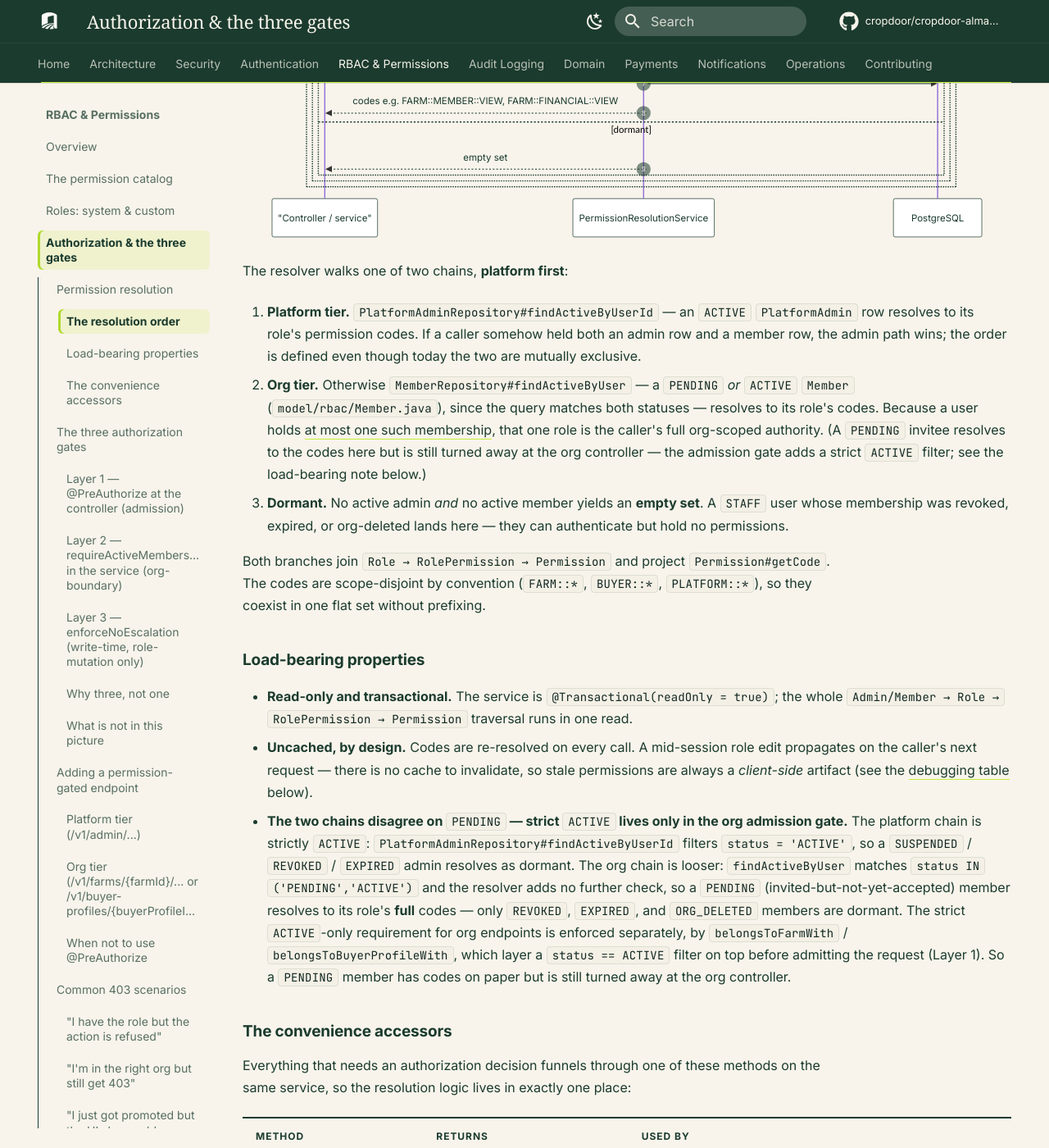
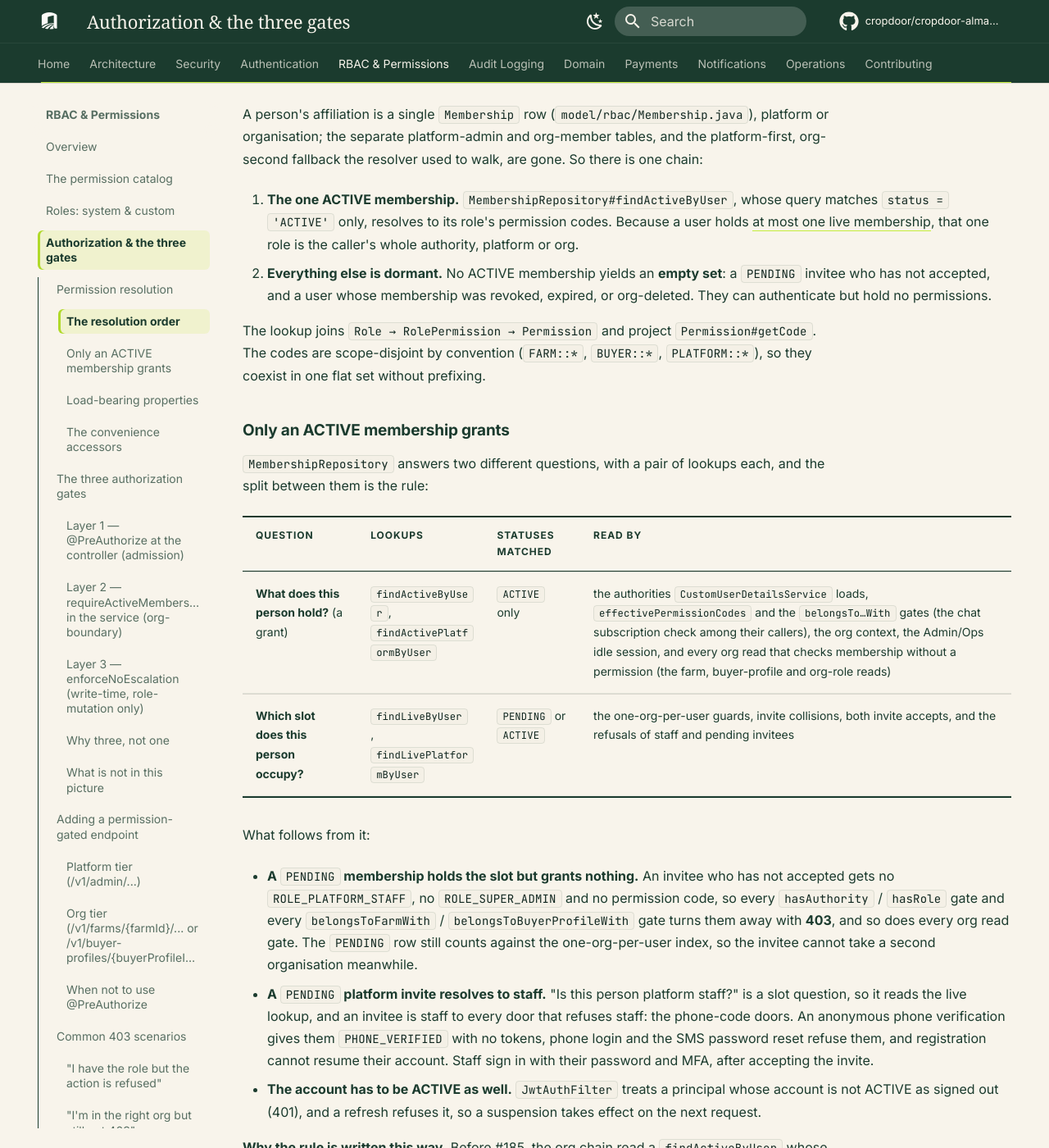
Before and after one commit to cropdoor/cropdoor-almanac, an MkDocs documentation site: the page built from docs/rbac/authorization.md, in a window 1280 px wide and 1400 px high, scrolled down 1316 px. Shown: the whole window at 82% size. Built offline with MkDocs 1.6.1 and Material for MkDocs 9.7.7, drawn with Linux system fonts in a browser that asks for light colours; some web fonts are replaced; comment, search, counter and statistics services are not loaded; some of the changed text lies outside the part shown.

Commit message:
rbac authorization: only an ACTIVE membership grants; a PENDING one holds the slot and resolves to staff at the phone-code doors (Pending invite sign-in, part 1 merged #378; part 2 in progress)

````diff
--- a/docs/rbac/authorization.md
+++ b/docs/rbac/authorization.md
@@ -8,7 +8,7 @@ This page covers the two halves of that answer. First, **permission resolution**
 
 ## Permission resolution
 
-The single source of truth for "what can this caller do" is `PermissionResolutionService` (`service/rbac/PermissionResolutionService.java`). Its `effectivePermissionCodes(User)` method returns an immutable `Set<String>` of bare permission codes, resolved live from the caller's one active role.
+The single source of truth for "what can this caller do" is `PermissionResolutionService` (`service/rbac/PermissionResolutionService.java`). Its `effectivePermissionCodes(User)` method returns an immutable `Set<String>` of bare permission codes, resolved fresh from the role on the caller's one ACTIVE membership.
 
 ### The resolution order
 
@@ -23,35 +23,48 @@ sequenceDiagram
     alt user null or user.id null
         Svc-->>Caller: empty set
     else
-        Svc->>DB: PlatformAdminRepository.findActiveByUserId(userId)
-        alt active PlatformAdmin exists
-            Svc->>DB: RolePermissionRepository.findByRole_Id(admin.role.id)
-            Svc-->>Caller: codes e.g. PLATFORM::USER::VIEW, PLATFORM::AUDIT::VIEW
-        else no active admin
-            Svc->>DB: MemberRepository.findActiveByUser(userId)
-            alt pending/active Member exists
-                Svc->>DB: RolePermissionRepository.findByRole_Id(member.role.id)
-                Svc-->>Caller: codes e.g. FARM::MEMBER::VIEW, FARM::FINANCIAL::VIEW
-            else dormant
-                Svc-->>Caller: empty set
-            end
+        Svc->>DB: MembershipRepository.findActiveByUser(userId)
+        alt an ACTIVE membership exists (platform or organisation)
+            Svc->>DB: RolePermissionRepository.findByRole_Id(membership.role.id)
+            Svc-->>Caller: codes e.g. PLATFORM::USER::VIEW, or FARM::MEMBER::VIEW
+        else PENDING, revoked, expired, org-deleted, or none
+            Svc-->>Caller: empty set
         end
     end
 ```
 
-The resolver walks one of two chains, **platform first**:
+A person's affiliation is a single `Membership` row (`model/rbac/Membership.java`), platform or organisation; the separate platform-admin and org-member tables, and the platform-first, org-second fallback the resolver used to walk, are gone. So there is one chain:
 
-1. **Platform tier.** `PlatformAdminRepository#findActiveByUserId` — an `ACTIVE` `PlatformAdmin` row resolves to its role's permission codes. If a caller somehow held both an admin row and a member row, the admin path wins; the order is defined even though today the two are mutually exclusive.
-2. **Org tier.** Otherwise `MemberRepository#findActiveByUser` — a `PENDING` *or* `ACTIVE` `Member` (`model/rbac/Member.java`), since the query matches both statuses — resolves to its role's codes. Because a user holds [at most one such membership](../domain/index.md), that one role is the caller's full org-scoped authority. (A `PENDING` invitee resolves to the codes here but is still turned away at the org controller — the admission gate adds a strict `ACTIVE` filter; see the load-bearing note below.)
-3. **Dormant.** No active admin *and* no active member yields an **empty set**. A `STAFF` user whose membership was revoked, expired, or org-deleted lands here — they can authenticate but hold no permissions.
+1. **The one ACTIVE membership.** `MembershipRepository#findActiveByUser`, whose query matches `status = 'ACTIVE'` only, resolves to its role's permission codes. Because a user holds [at most one live membership](../domain/index.md), that one role is the caller's whole authority, platform or org.
+2. **Everything else is dormant.** No ACTIVE membership yields an **empty set**: a `PENDING` invitee who has not accepted, and a user whose membership was revoked, expired, or org-deleted. They can authenticate but hold no permissions.
 
-Both branches join `Role → RolePermission → Permission` and project `Permission#getCode`. The codes are scope-disjoint by convention (`FARM::*`, `BUYER::*`, `PLATFORM::*`), so they coexist in one flat set without prefixing.
+The lookup joins `Role → RolePermission → Permission` and project `Permission#getCode`. The codes are scope-disjoint by convention (`FARM::*`, `BUYER::*`, `PLATFORM::*`), so they coexist in one flat set without prefixing.
+
+### Only an ACTIVE membership grants
+
+`MembershipRepository` answers two different questions, with a pair of lookups each, and the split between them is the rule:
+
+| Question | Lookups | Statuses matched | Read by |
+| --- | --- | --- | --- |
+| **What does this person hold?** (a grant) | `findActiveByUser`, `findActivePlatformByUser` | `ACTIVE` only | the authorities `CustomUserDetailsService` loads, `effectivePermissionCodes` and the `belongsTo…With` gates (the chat subscription check among their callers), the org context, the Admin/Ops idle session, and every org read that checks membership without a permission (the farm, buyer-profile and org-role reads) |
+| **Which slot does this person occupy?** | `findLiveByUser`, `findLivePlatformByUser` | `PENDING` or `ACTIVE` | the one-org-per-user guards, invite collisions, both invite accepts, and the refusals of staff and pending invitees |
+
+What follows from it:
+
+- **A `PENDING` membership holds the slot but grants nothing.** An invitee who has not accepted gets no `ROLE_PLATFORM_STAFF`, no `ROLE_SUPER_ADMIN` and no permission code, so every `hasAuthority` / `hasRole` gate and every `belongsToFarmWith` / `belongsToBuyerProfileWith` gate turns them away with **403**, and so does every org read gate. The `PENDING` row still counts against the one-org-per-user index, so the invitee cannot take a second organisation meanwhile.
+- **A `PENDING` platform invite resolves to staff.** "Is this person platform staff?" is a slot question, so it reads the live lookup, and an invitee is staff to every door that refuses staff: the phone-code doors. An anonymous phone verification gives them `PHONE_VERIFIED` with no tokens, phone login and the SMS password reset refuse them, and registration cannot resume their account. Staff sign in with their password and MFA, after accepting the invite.
+- **The account has to be ACTIVE as well.** `JwtAuthFilter` treats a principal whose account is not ACTIVE as signed out (401), and a refresh refuses it, so a suspension takes effect on the next request.
+
+**Why the rule is written this way.** Before #185, the org chain read a `findActiveByUser` whose query, despite its name, matched `PENDING` as well as `ACTIVE`, and a `PENDING` member resolved to the role's full codes; the platform chain was strictly `ACTIVE`. #185 merged the two tables into one membership row and kept the looser reading for both sides, so a `PENDING` platform invite began to grant its role's full platform authorities: anyone holding the invited phone could get a platform-staff session with an SMS code alone, skipping the invite, the password, the terms and MFA. The security fix *Pending invite sign-in* (its spec is in the engineering vault under that name) put the `ACTIVE` rule back at every grant site and gave each of the two questions its own pair of lookups, so the name of a lookup now says which question it answers.
+
+!!! info "Status"
+    The security fix *Pending invite sign-in*: part 1 merged (#378, 26 Oct 2026), and it is what this section describes. Part 2, the hardening its later reviews found, is in progress; develop is not promoted beyond testing until it lands.
 
 ### Load-bearing properties
 
-- **Read-only and transactional.** The service is `@Transactional(readOnly = true)`; the whole `Admin/Member → Role → RolePermission → Permission` traversal runs in one read.
+- **Read-only and transactional.** The service is `@Transactional(readOnly = true)`; the whole `Membership → Role → RolePermission → Permission` traversal runs in one read.
 - **Uncached, by design.** Codes are re-resolved on every call. A mid-session role edit propagates on the caller's next request — there is no cache to invalidate, so stale permissions are always a *client-side* artifact (see the [debugging table](#common-403-scenarios) below).
-- **The two chains disagree on `PENDING` — strict `ACTIVE` lives only in the org admission gate.** The platform chain is strictly `ACTIVE`: `PlatformAdminRepository#findActiveByUserId` filters `status = 'ACTIVE'`, so a `SUSPENDED` / `REVOKED` / `EXPIRED` admin resolves as dormant. The org chain is looser: `findActiveByUser` matches `status IN ('PENDING','ACTIVE')` and the resolver adds no further check, so a `PENDING` (invited-but-not-yet-accepted) member resolves to its role's **full** codes — only `REVOKED`, `EXPIRED`, and `ORG_DELETED` members are dormant. The strict `ACTIVE`-only requirement for org endpoints is enforced separately, by `belongsToFarmWith` / `belongsToBuyerProfileWith`, which layer a `status == ACTIVE` filter on top before admitting the request (Layer 1). So a `PENDING` member has codes on paper but is still turned away at the org controller.
+- **One status rule for both tiers.** Platform staff and org members resolve through the same ACTIVE-only lookup, so a `PENDING`, `SUSPENDED`, `REVOKED`, `EXPIRED` or `ORG_DELETED` membership is dormant on either side. The `belongsToFarmWith` / `belongsToBuyerProfileWith` gates read that same ACTIVE membership and add only "of this organisation" (Layer 1); they no longer carry an ACTIVE filter of their own, because nothing beneath them can grant a `PENDING` member a code.
 
 ### The convenience accessors
 
````
